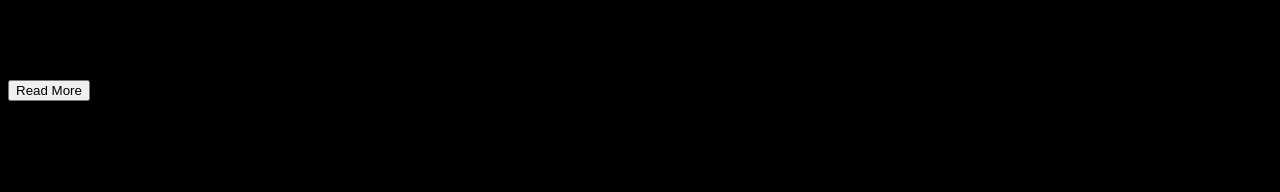
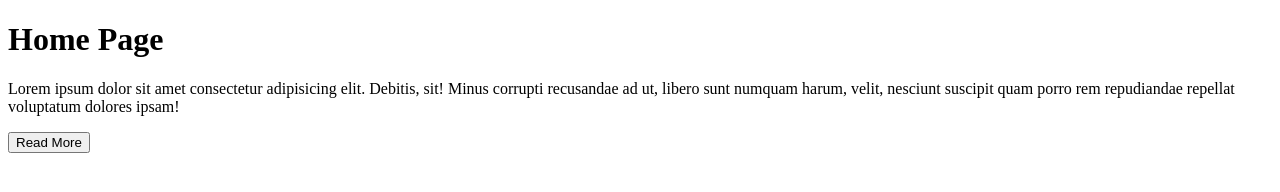
Before and after one commit to x-hamza47/practice, a plain HTML site: page index.html in a window 1280 px wide. Drawn offline with Linux system fonts and the light colour scheme.

Commit message:
Paragraph added

```diff
--- a/index.html
+++ b/index.html
@@ -7,14 +7,7 @@
 </head>
 <body>
     <h1>Home Page</h1>
+    <p>Lorem ipsum dolor sit amet consectetur adipisicing elit. Debitis, sit! Minus corrupti recusandae ad ut, libero sunt numquam harum, velit, nesciunt suscipit quam porro rem repudiandae repellat voluptatum dolores ipsam!</p>
     <button>Read More</button>
-    <style>
-        body{
-         background-color: black;
-        }
-        @media{
-              (min-width: 0px;)
-        }
-    </style>
 </body>
 </html>
```
